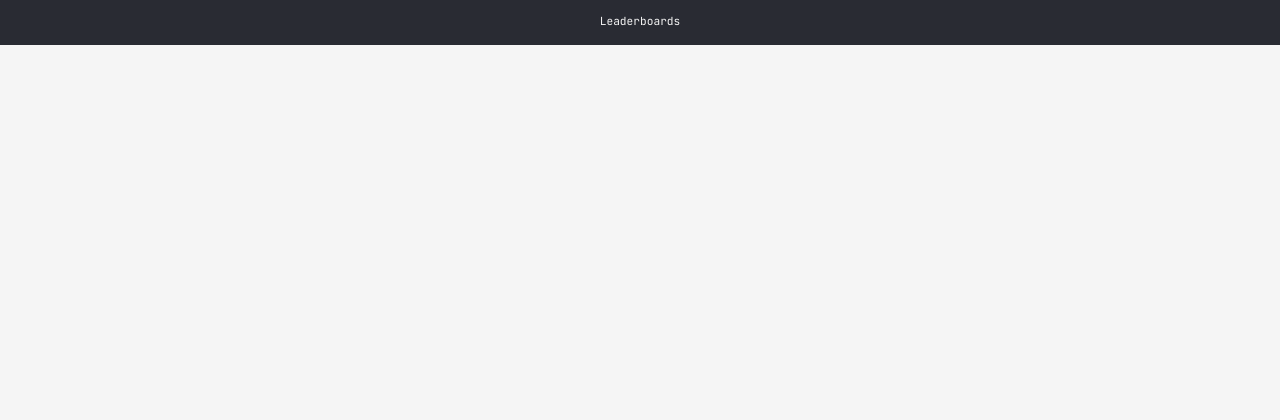
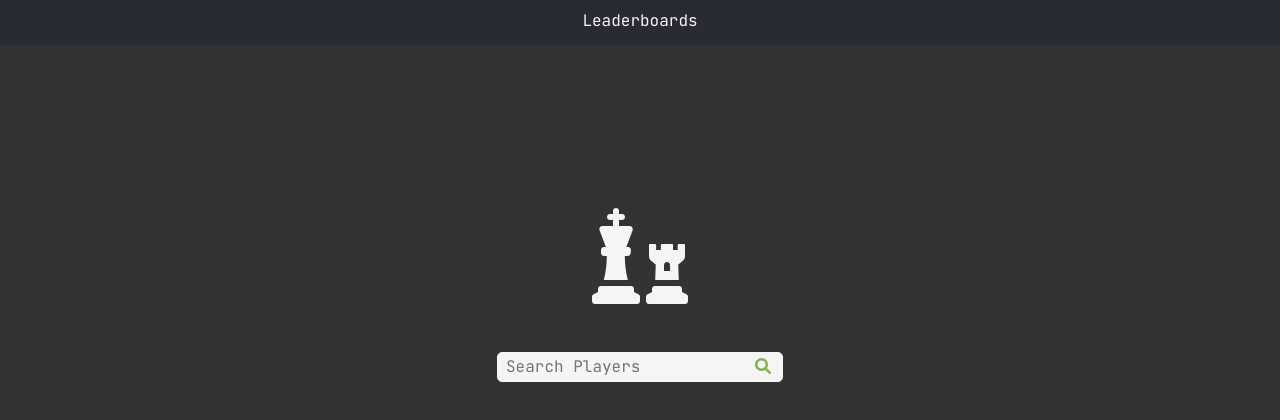
Before and after one commit to eric-k-chu/Castle, a website: page index.html in a window 1280 px wide. Shown: the part 74-494 px from the top of the page. Drawn offline with Linux system fonts and the light colour scheme.

Commit message:
Completed home page

```diff
--- a/css/layout.css
+++ b/css/layout.css
@@ -10,6 +10,11 @@
 
 .row {
   display: flex;
+}
+
+.col {
+  display: flex;
+  flex-direction: column;
 }
 
 .column-full {
--- a/css/styles.css
+++ b/css/styles.css
@@ -50,8 +50,16 @@
   font-size: 1.5rem;
 }
 
+.icon-xxl {
+  font-size: 6rem;
+}
+
 .icon-sm {
   font-size: 0.75rem;
+}
+
+.icon-base {
+  font-size: 1rem;
 }
 
 .gap-half {
@@ -68,6 +76,16 @@
   border: 1px solid #f5f5f5;
   padding: 0.2rem 0.5rem;
   padding-right: 2.5rem;
+  font-size: 0.7rem;
+}
+
+.search-box-main {
+  border-radius: 5px;
+  background-color: #f5f5f5;
+  border: 1px solid #f5f5f5;
+  padding: 0.2rem 0.5rem;
+  padding-right: 2.5rem;
+  font-size: 1rem;
 }
 
 .input-icon {
@@ -76,13 +94,15 @@
   top: 1px;
 }
 
+.input-icon-main {
+  position: absolute;
+  right: 12px;
+  top: 4px;
+}
+
 .input-group {
   position: relative;
   display: inline-block;
-}
-
-.text-sm {
-  font-size: 0.7rem;
 }
 
 .nav-bar {
@@ -93,3 +113,11 @@
 .nav-bar:hover {
   cursor: pointer;
 }
+
+.height-400 {
+  min-height: 500px;
+}
+
+.mt-3 {
+  margin-top: 3rem;
+}
--- a/index.html
+++ b/index.html
@@ -16,7 +16,7 @@
   <link rel="stylesheet" href="css/layout.css">
   <link rel="stylesheet" href="css/styles.css">
 </head>
-<body class="bg-white">
+<body class="bg-dark-gray">
   <header class="bg-blue-1">
     <div class="container">
       <div class="column-full">
@@ -26,7 +26,7 @@
             <h2 class="text-white">CASTLE</h2>
           </div>
           <div class="input-group">
-            <input type="text" class="search-box font-jetbrains text-sm" id="header-search" placeholder="Search Players" maxlength="32"/>
+            <input type="text" class="search-box font-jetbrains" id="header-search" placeholder="Search Players" maxlength="32"/>
             <div class="input-icon">
               <i class="fa-solid fa-magnifying-glass text-green icon-sm"></i>
             </div>
@@ -37,10 +37,22 @@
   </header>
   <div class="bg-blue-2">
     <div class="row align-center justify-center">
-      <a href="#" class="text-white text-sm nav-bar">Leaderboards</a>
+      <a href="#" class="text-white nav-bar">Leaderboards</a>
     </div>
   </div>
   <main>
+    <div class="container" id="home">
+      <div class="col justify-center align-center height-400">
+        <i class="fa-solid fa-chess text-white icon-xxl"></i>
+        <div class="input-group mt-3">
+          <input type="text" class="search-box-main font-jetbrains" id="main-search" placeholder="Search Players"
+            maxlength="32" />
+          <div class="input-icon-main">
+            <i class="fa-solid fa-magnifying-glass text-green icon-base"></i>
+          </div>
+        </div>
+      </div>
+    </div>
   </main>
   <script src="js/data.js"></script>
   <script src="js/main.js"></script>
```
